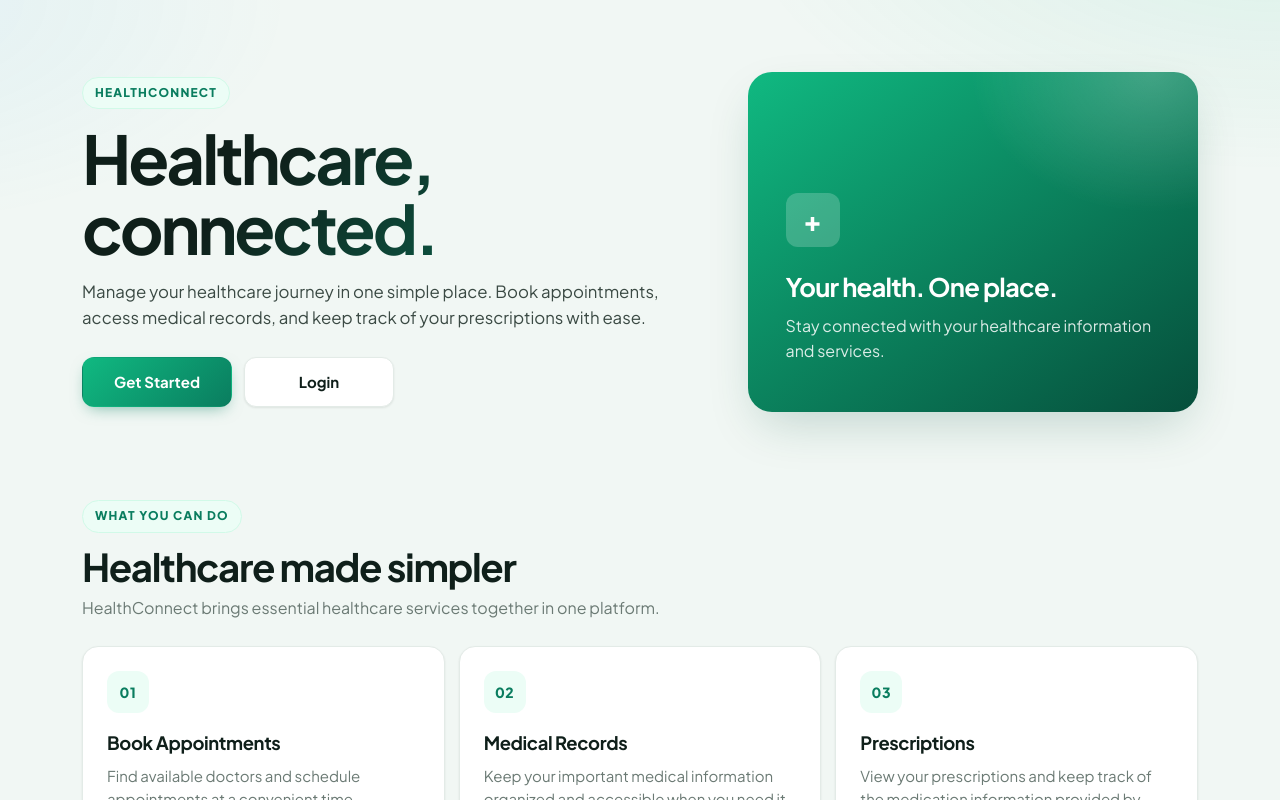
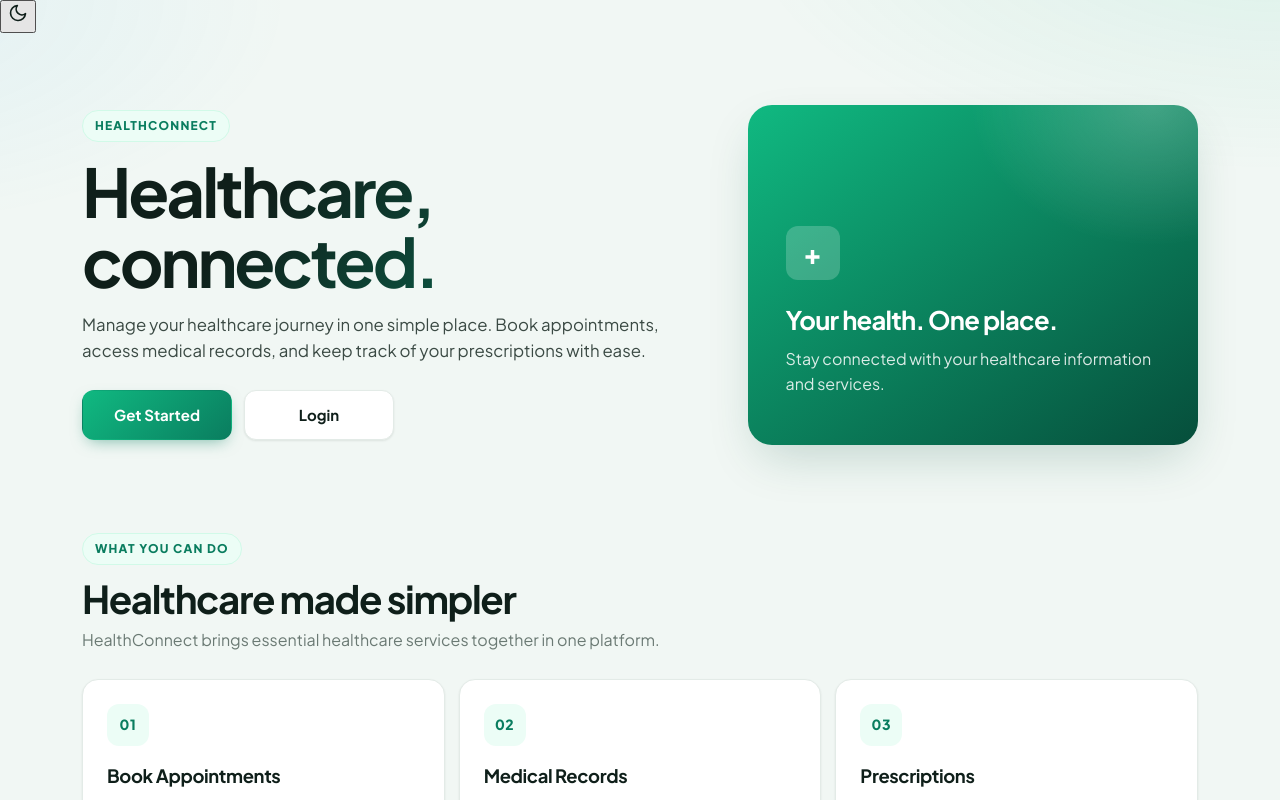
Before and after one commit to Cedric-Raichand/HealthConnect, a React (Vite) app in the folder frontend/: page / in a window 1280 px wide. Shown: the top 800 px of the page. Built offline with nearby package versions, Linux system fonts and the light colour scheme; no server answers.

Commit message:
enable dark mode in app.jsx

```diff
--- a/frontend/src/App.jsx
+++ b/frontend/src/App.jsx
@@ -23,10 +23,12 @@ import AdminUserDetails from "./pages/AdminUserDetails";
 
 
 import MedicalRecordDetails from "./pages/MedicalRecordDetails";
+import ThemeToggle from "./components/ThemeToggle";
 
 function App() {
   return (
     <BrowserRouter>
+    <ThemeToggle />
       <Routes>
 
         {/* ============================= */}
```
